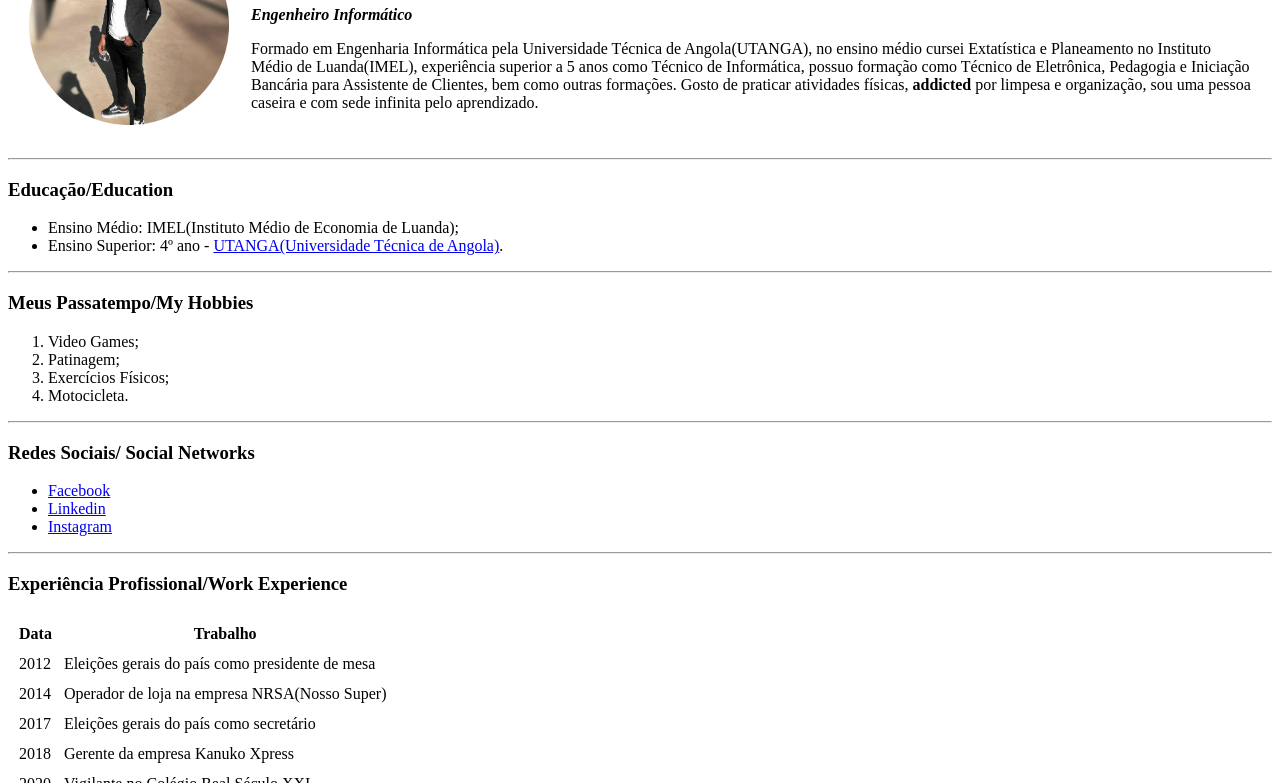
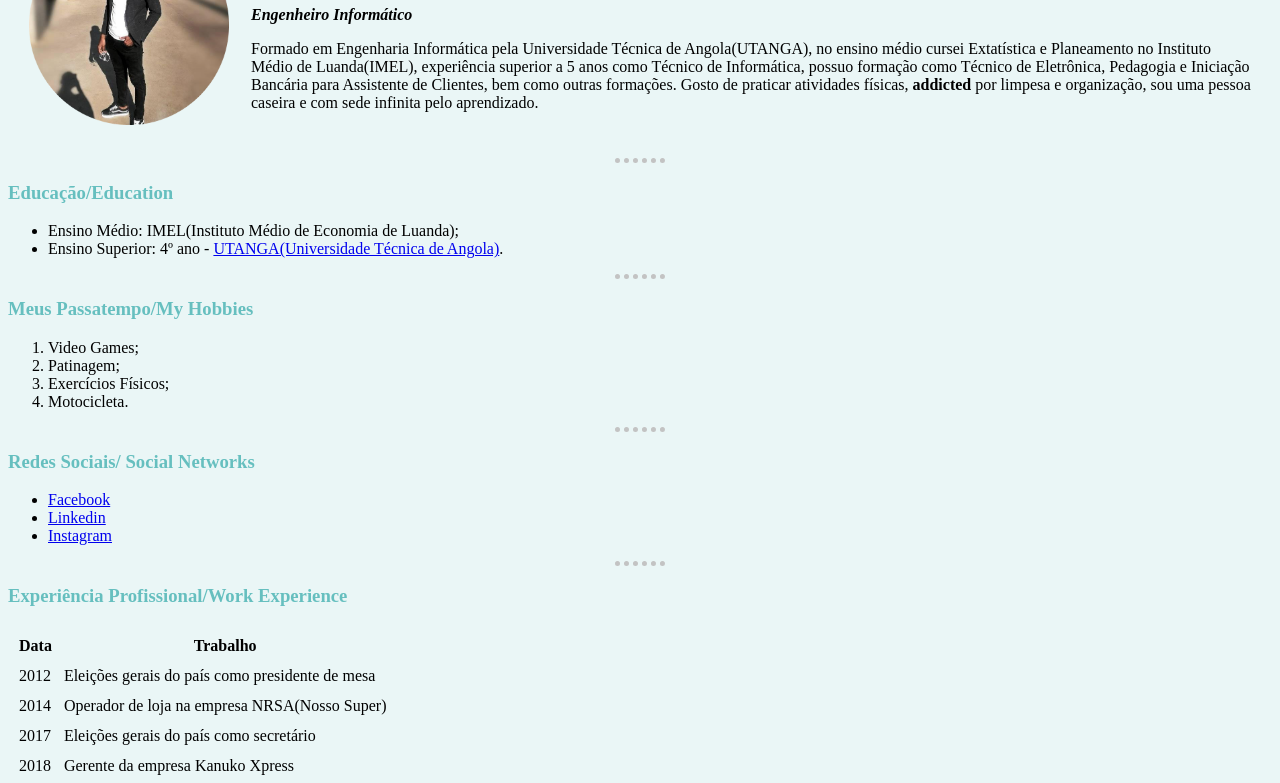
Before and after one commit to eriksondiastx/CV, a plain HTML site: page index.html in a window 1280 px wide. Shown: the part 104-887 px from the top of the page. Drawn offline with Linux system fonts and the light colour scheme.

Commit message:
erro no link CSS
Caracteres indesejados no link CSS

```diff
--- a/index.html
+++ b/index.html
@@ -4,8 +4,7 @@
     <meta charset="utf-8">
     <meta <dd></dd>
     <title>:) Erikson's Personal Site</title>
-    <link rel="stylesheet" href="--
-    \css/styles.css">
+    <link rel="stylesheet" href="css/styles.css">
   </head>
   <body>
 
```
